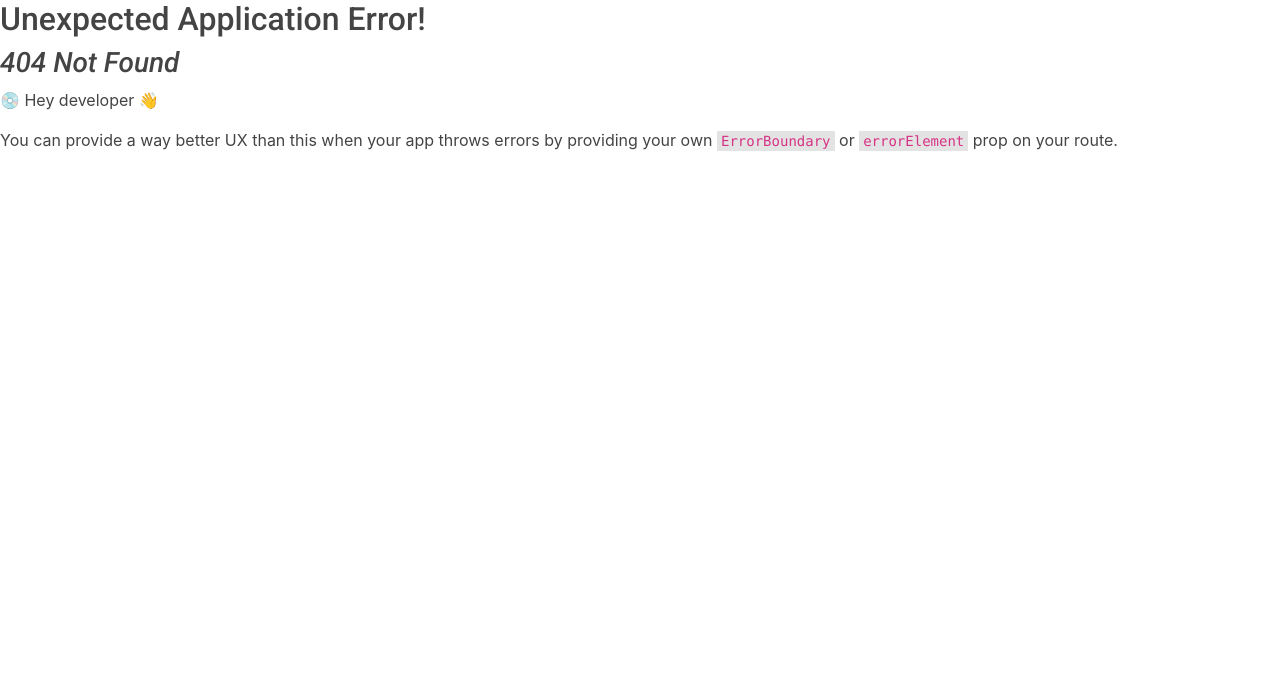
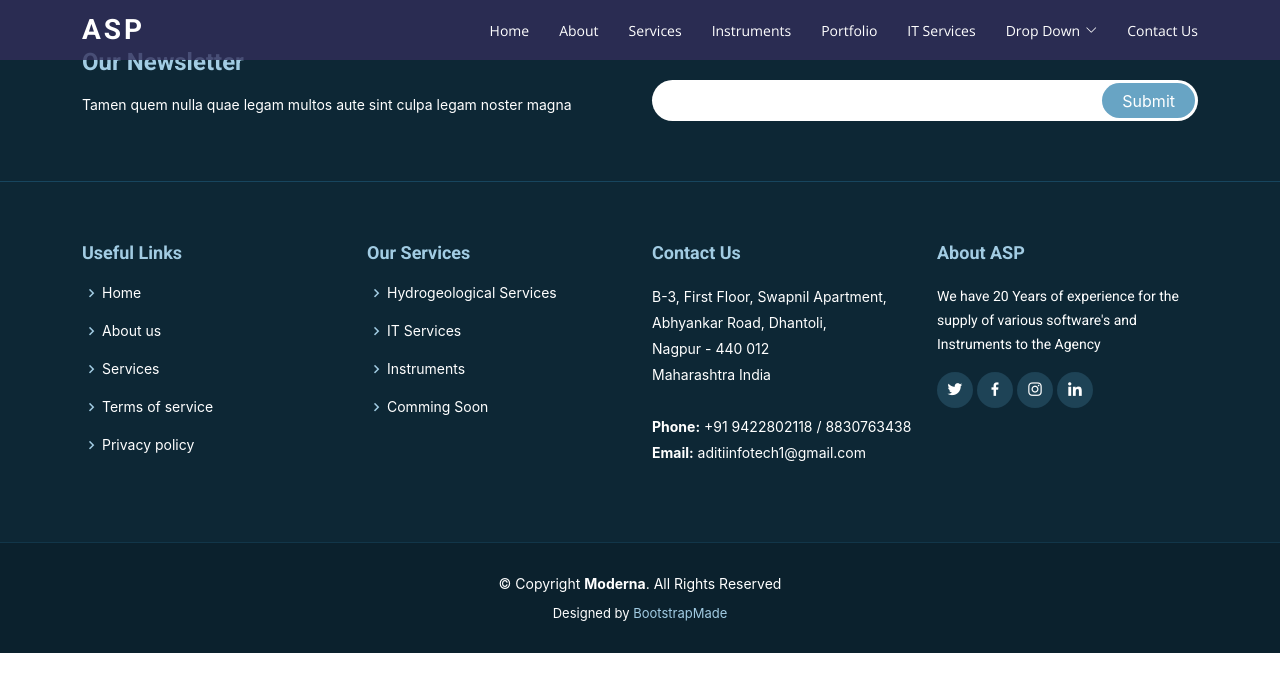
Before and after one commit to MehvishSheikh/asp_website, a React (Create React App) app: page /IT-Services in a window 1280 px wide. Before the commit this address had no page. Shown: the top 692 px of the page. Built offline with nearby package versions, Linux system fonts and the light colour scheme.

Commit message:
it-service

```diff
--- a/src/components/HeadComponent.js
+++ b/src/components/HeadComponent.js
@@ -40,7 +40,7 @@ const HeadComponent = () => {
                                 <Link to="/Portfolio" >Portfolio</Link>
                             </li>
                             <li>
-                                <Link to="/Services" >Team</Link>
+                                <Link to="/IT-Services" >IT Services</Link>
                             </li>
 
                             <li className="dropdown">
--- /dev/null
+++ b/src/components/It_Services/It_homepage.js
@@ -0,0 +1,14 @@
+import React from 'react'
+import FooterComponent from '../FooterComponent'
+import HeadComponent from '../HeadComponent'
+
+const It_homepage = () => {
+  return (
+    <div className='itservices'>
+        <HeadComponent />
+       <FooterComponent />
+    </div>
+  )
+}
+
+export default It_homepage
```
Also changed, not shown: src/index.js (+6 -1 lines).
